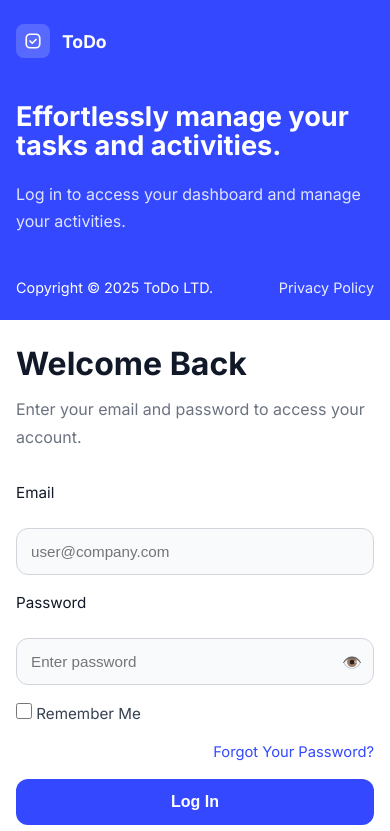
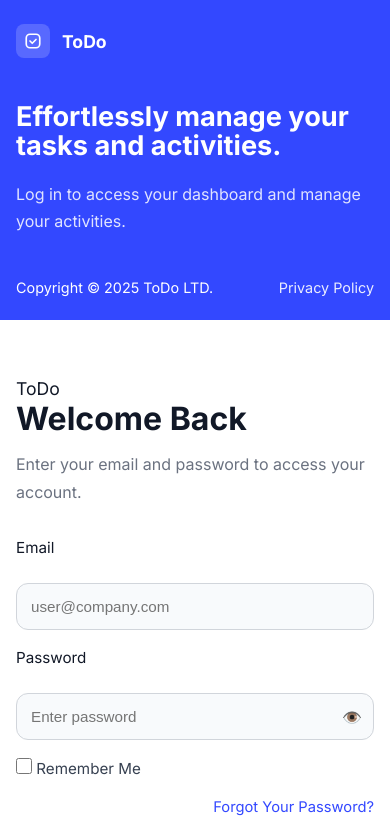
Before and after one commit to RenatoTSilva4/sistema_ToDo_Frello, a plain HTML site: page index.html in a window 390 px wide. Shown: the top 831 px of the page. Drawn offline with Linux system fonts and the light colour scheme.

Commit message:
feat(layout): add mobile brand section

```diff
--- a/index.html
+++ b/index.html
@@ -38,6 +38,15 @@
 
       <section class="painel painel-direito">
         <div class="caixa-login">
+          <div class="marca-mobile">
+            <div class="icone-marca icone-marca--azul">
+              <svg width="18" height="18" viewBox="0 0 24 24" fill="none">
+                <rect x="3" y="3" width="18" height="18" rx="5" stroke="white" stroke-width="2.2"/>
+                <path d="M8 12l3 3 5-5" stroke="white" stroke-width="2.2" stroke-linecap="round" stroke-linejoin="round"/>
+              </svg>
+            </div>
+          <div class="nome-marca nome-marca--escuro">ToDo</div>
+          </div>
           <div class="cabecalho-login">
             <h2>Welcome Back</h2>
             <p>Enter your email and password to access your account.</p>
```
